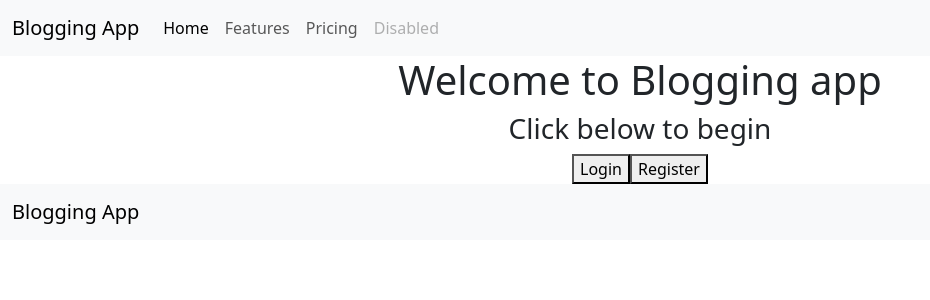
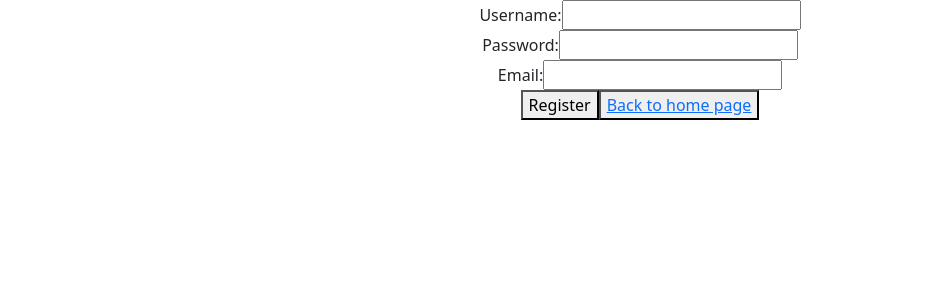
Before and after one commit to notLakshya/my-blogging-app, a React (Create React App) app: page /RegisterUser in a window 1280 px wide. Before the commit this address led to /. Shown: the top 300 px of the page, without its empty margins (0-930 px from the left). Built offline with nearby package versions, Linux system fonts and the light colour scheme.

Commit message:
shubham-login,register

```diff
--- a/package.json
+++ b/package.json
@@ -6,6 +6,7 @@
     "@testing-library/jest-dom": "^5.17.0",
     "@testing-library/react": "^13.4.0",
     "@testing-library/user-event": "^13.5.0",
+    "axios": "^1.6.2",
     "bootstrap": "^5.3.2",
     "cdbreact": "^1.5.18",
     "flowbite-react": "^0.7.2",
--- a/src/App.js
+++ b/src/App.js
@@ -3,6 +3,8 @@ import './App.css';
 import Blog from './Blog';
 import BlogDetails from './BlogDetails';
 import Home from './home'
+import Login from './Login'
+import RegisterUser from './RegisterUser'
 import {BrowserRouter,Navigate, Route, Routes } from 'react-router-dom';
 function App() {
   return (
@@ -13,6 +15,9 @@ function App() {
       <Route path="/blog" exact element={<Blog />} />
       <Route path="/blog-details/:blogId" exact element={<BlogDetails />} />
       <Route path="*" element={<Navigate to="/" replace />} />
+      <Route path='/Login' element={ <Login/> }></Route>
+      <Route path='/RegisterUser' element={ <RegisterUser/> }></Route>
+      <Route path='/Blog' element={<Blog/>}></Route>
     </Routes>
   </BrowserRouter>
     </div>
--- a/src/Blog.js
+++ b/src/Blog.jsx
@@ -1,6 +1,7 @@
 import React, { useRef } from "react";
 import { Link } from "react-router-dom";
 import Blogs from './Blogs';
+
 import {
     Container,
     Row,
--- /dev/null
+++ b/src/Login.jsx
@@ -0,0 +1,56 @@
+// LoginForm.js
+import React, { useState } from 'react';
+import { Link, useNavigate } from 'react-router-dom';
+import axios from 'axios'
+
+
+const LoginForm = () => {
+  const [username, setUsername] = useState('');
+  const [password, setPassword] = useState('');
+  const navigate = useNavigate();
+
+  const handleUsernameChange = (e) => {
+    setUsername(e.target.value);
+  };
+
+  const handlePasswordChange = (e) => {
+    setPassword(e.target.value);
+  };
+  const handleSubmit = (e) => {
+    e.preventDefault();
+    // You can perform authentication logic here, like sending a request to a server.
+    console.log('Username:', username);
+    console.log('Password:', password);
+    // Add your authentication logic here, for example, sending data to a server.
+  };
+  const handleClick = () => {
+    axios.post('https://jsonplaceholder.typicode.com/users', { username: 'hehe', password: 'lmao' })
+      .then(function (response) {
+        console.log(response);
+        // go to another page
+        navigate('/Blog');
+      })
+      .catch(function (error) { console.log(error); });
+
+  };
+
+  return (
+    <form onSubmit={handleSubmit}>
+      <label>
+        Username:
+        <input type="text" value={username} onChange={handleUsernameChange} />
+      </label>
+      <br />
+      <label>
+        Password:
+        <input type="password" value={password} onChange={handlePasswordChange} />
+      </label>
+      <br />
+      <button onClick={handleClick}>SUBMIT</button>
+      <button><Link to='/'>Back to home page</Link></button>
+      {/* <button><Link to='/Blog'>Submit</Link></button>     */}
+    </form>
+  );
+};
+
+export default LoginForm;
--- /dev/null
+++ b/src/RegisterUser.jsx
@@ -0,0 +1,57 @@
+import React, { useState } from 'react';
+import { Link } from 'react-router-dom';
+import axios from 'axios'
+
+const RegistrationForm = () => {
+  const [username, setUsername] = useState('');
+  const [password, setPassword] = useState('');
+  const [email, setEmail] = useState('');
+
+  const handleUsernameChange = (e) => {
+    setUsername(e.target.value);
+  };
+
+  const handlePasswordChange = (e) => {
+    setPassword(e.target.value);
+  };
+
+  const handleEmailChange = (e) => {
+    setEmail(e.target.value);
+  };
+  const handleClick2=() =>{
+    axios.post('https://jsonplaceholder.typicode.com/users',{username:'hehe',password:'lmao',email:'abc@deloitte.com'}).then(function (response) {console.log(response);}).catch(function (error) {console.log(error);});
+  };
+
+  const handleSubmit = (e) => {
+    e.preventDefault();
+    // You can perform user registration logic here, like sending a request to a server.
+    console.log('Username:', username);
+    console.log('Password:', password);
+    console.log('Email:', email);
+    // Add your user registration logic here, for example, sending data to a server.
+  };
+
+  return (
+    <form onSubmit={handleSubmit}>
+      <label>
+        Username:
+        <input type="text" value={username} onChange={handleUsernameChange} />
+      </label>
+      <br />
+      <label>
+        Password:
+        <input type="password" value={password} onChange={handlePasswordChange} />
+      </label>
+      <br />
+      <label>
+        Email:
+        <input type="email" value={email} onChange={handleEmailChange} />
+      </label>
+      <br />
+      <button type="submit">Register</button>
+      <button><Link to='/'>Back to home page</Link></button>
+    </form>
+  );
+};
+
+export default RegistrationForm;
--- a/src/home.jsx
+++ b/src/home.jsx
@@ -1,15 +1,17 @@
 import React from 'react';
 import MainFooter from './mainFooter';
 import MainNavbar from './mainNavbar';
+import { Link } from 'react-router-dom';
 function home(props) {
     return (
         <>
          <MainNavbar />
           <div>
             <h1>Welcome to Blogging app</h1>
+            <Link to="/"></Link>
             <h3>Click below to begin</h3>
-            <button>Login</button>
-            <button>Register</button>
+            <button><Link to='/Login'>Login</Link></button>
+            <button><Link to='/RegisterUser'>Register User</Link></button>
           </div>
          <MainFooter />
         </>
```
Also changed, not shown: 1 other file (tests, documents, lock files or other folders).
